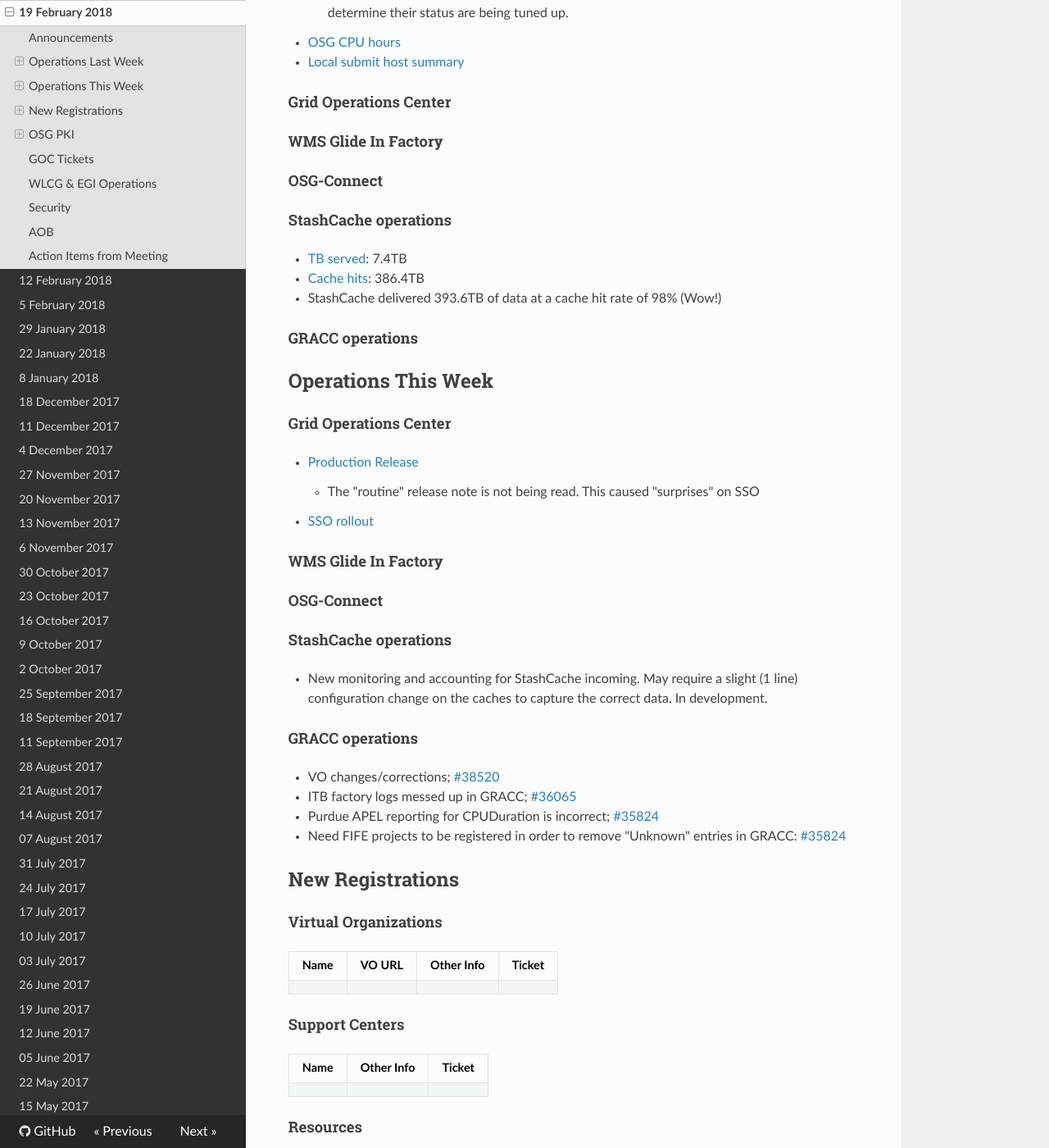
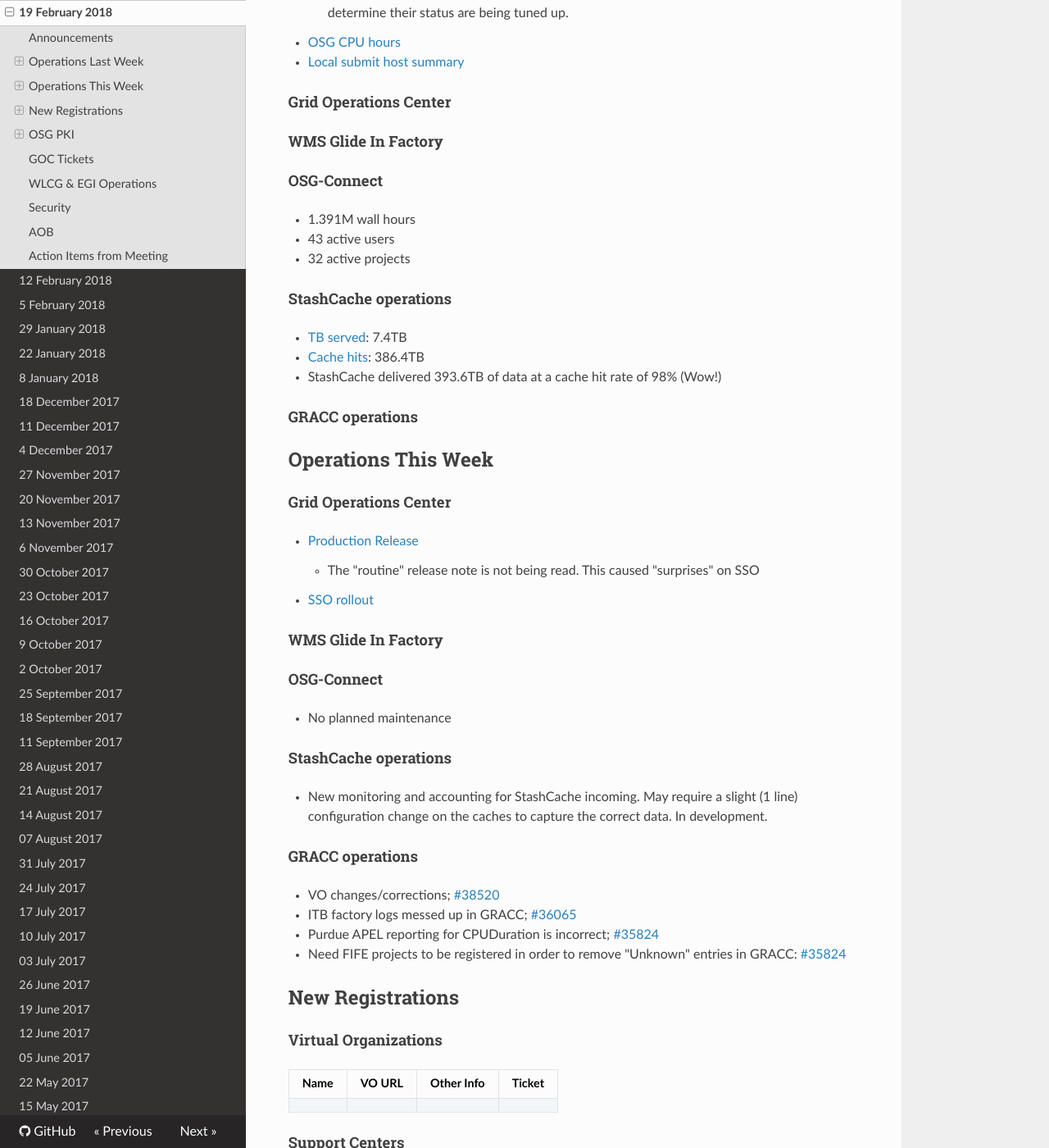
Before and after one commit to osg-htc/operations, an MkDocs documentation site: the page built from docs/WeeklyMinutes/19Feb2018.md, in a window 1280 px wide and 1400 px high, scrolled down 616 px. Shown: the whole window at 82% size. Built offline with MkDocs 1.6.1, drawn with Linux system fonts in a browser that asks for light colours; nearby versions of some CDN libraries; old or Windows-style settings are respelled for this version of MkDocs.

Commit message:
OSG Connect updates

```diff
--- a/docs/WeeklyMinutes/19Feb2018.md
+++ b/docs/WeeklyMinutes/19Feb2018.md
@@ -24,6 +24,9 @@
 #### WMS Glide In Factory
 
 #### OSG-Connect
+   * 1.391M wall hours
+   * 43 active users
+   * 32 active projects
 
 #### StashCache operations
    * [TB served](http://tinyurl.com/ydaereyo): 7.4TB
@@ -42,6 +45,7 @@
 #### WMS Glide In Factory
 
 #### OSG-Connect
+   * No planned maintenance
 
 #### StashCache operations
 
```
